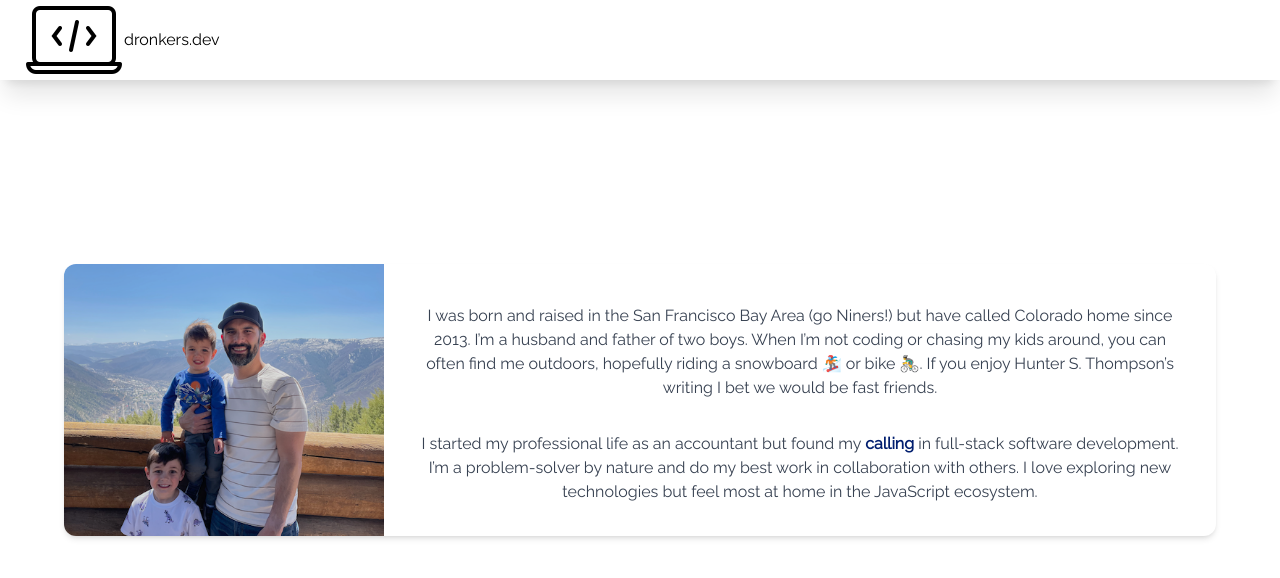
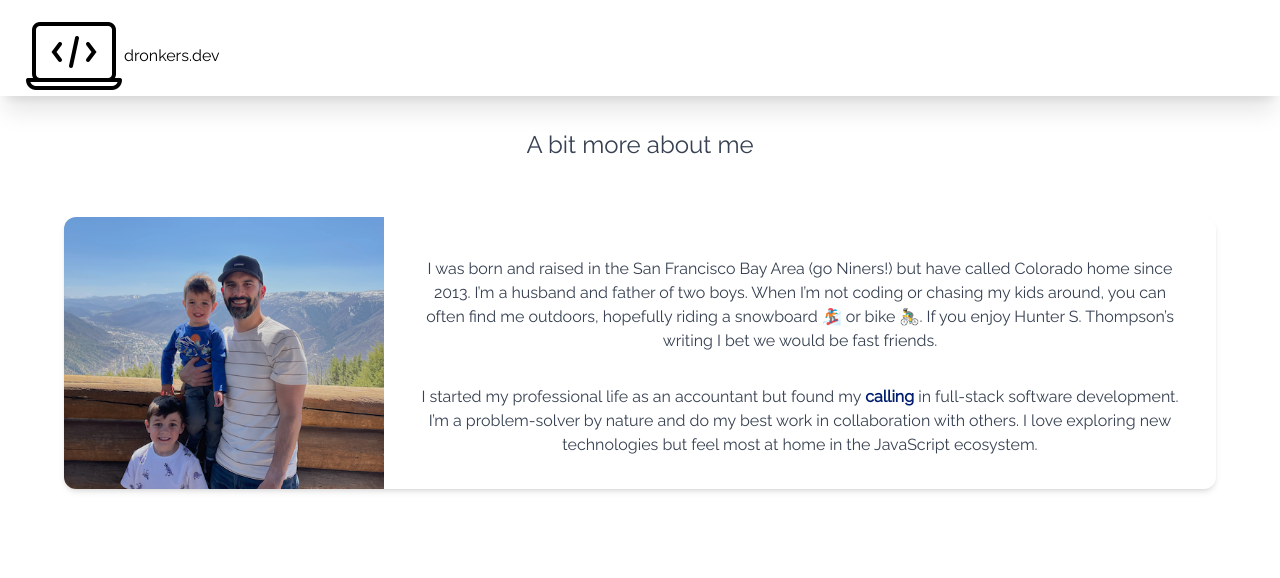
Before and after one commit to tdronkers04/portfolio-website, a Next.js app: page /about in a window 1280 px wide. Shown: the top 578 px of the page. Built offline with nearby package versions, Linux system fonts and the light colour scheme.

Commit message:
adding section

```diff
--- a/components/Bio.jsx
+++ b/components/Bio.jsx
@@ -3,8 +3,10 @@ import React from 'react';
 
 function Bio() {
   return (
-    <div className="w-full h-fit md:h-screen text-center">
-      <div className="h-20 sm:h-0" />
+    <div id="about-me" className="w-full px-4 mt-12 md:mt-4">
+      <div className="max-w-[1240px] mx-auto px-2 py-16">
+        <h2 className="border-t border-gray-700 py-12 text-gray-700 flex justify-center text-xl md:text-2xl">A bit more about me</h2>
+        <div className="w-full text-center">
           <div className="max-w-[1240px] w-full h-full mx-auto p-2 flex items-center">
             <div className="max-w-md mx-auto bg-white rounded-xl shadow-md overflow-hidden md:max-w-6xl">
               <div className="md:flex">
@@ -21,13 +23,17 @@ function Bio() {
                     {' '}
                     in full-stack software development.
                     I’m a problem-solver by nature and do my best work in collaboration with others.
-                I love exploring new technologies but feel most at home in the JavaScript ecosystem.
+                    I love exploring new technologies but feel most at home in the JavaScript
+                    ecosystem.
                   </p>
                 </div>
               </div>
             </div>
           </div>
         </div>
+      </div>
+    </div>
+
   );
 }
 
--- a/components/Projects.jsx
+++ b/components/Projects.jsx
@@ -8,7 +8,7 @@ function Projects() {
   return (
     <div id="projects" className="w-full px-4 mt-12 md:mt-4">
       <div className="max-w-[1240px] mx-auto px-2 py-16">
-        <h2 className="border-t border-gray-700 py-12 text-gray-700 flex justify-center text-xl md:text-2xl">Other Projects</h2>
+        <h2 className="border-t border-gray-700 py-12 text-gray-700 flex justify-center text-xl md:text-2xl">Other projects</h2>
         <div className="grid md:grid-cols-2 gap-8">
           <Snaggl />
           <Trellific />
--- a/pages/index.js
+++ b/pages/index.js
@@ -4,6 +4,7 @@ import Main from '../components/Main';
 import Seymour from '../components/Seymour';
 import Projects from '../components/Projects';
 import HomeButton from '../components/HomeButton';
+import Bio from '../components/Bio';
 
 export default function Home() {
   return (
@@ -11,6 +12,7 @@ export default function Home() {
       <Main />
       <Seymour />
       <Projects />
+      <Bio />
       <HomeButton />
     </>
   );
```
Lines whose indentation alone changed are shown as unchanged.
